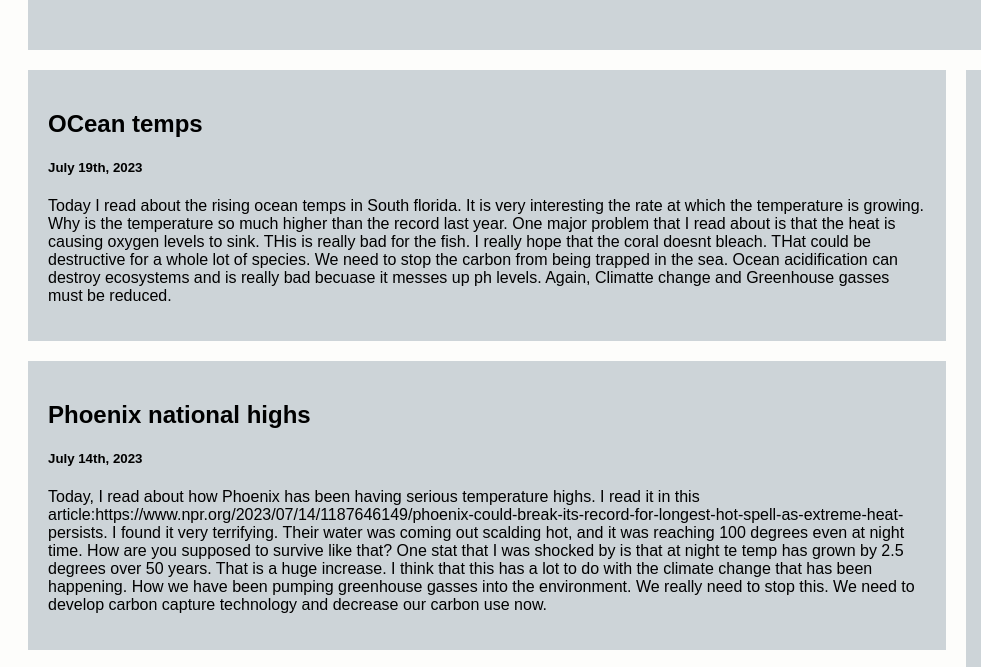
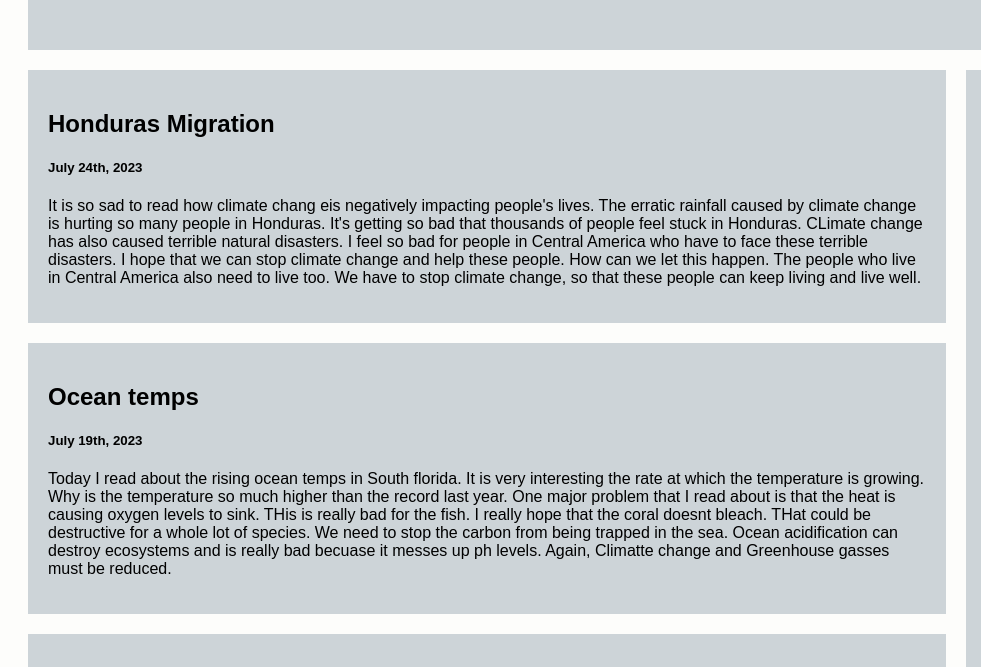
Before and after one commit to samipanyam/samipanyam.github.io, a plain HTML site: page index.html in a window 1280 px wide. Shown: the part 276-943 px from the top of the page, 0-981 px from the left. Drawn offline with Linux system fonts and the light colour scheme.

Commit message:
july 24rd

```diff
--- a/index.html
+++ b/index.html
@@ -12,7 +12,19 @@
 <div class="leftcolumn">
 
   <div class="card">
-    <h2>OCean temps</h2>
+    <h2>Honduras Migration</h2>
+    <h5>July 24th, 2023</h5>
+    <p>
+     It is so sad to read how climate chang eis negatively impacting people's lives. The erratic rainfall caused by climate change is hurting so many people in Honduras. It's getting so bad that thousands of people feel stuck in Honduras. CLimate change has also caused terrible natural disasters. I feel so bad for people in Central America who have to face these terrible disasters. I hope that we can stop climate change and help these people. How can we let this happen. The people who live in Central America also need to live too. We have to stop climate change, so that these people can keep living and live well.
+    </p>
+
+</div>
+
+
+
+
+  <div class="card">
+    <h2>Ocean temps</h2>
     <h5>July 19th, 2023</h5>
     <p>
       Today I read about the rising ocean temps in South florida. It is very interesting the rate at which the temperature is growing. Why is the temperature so much higher than the record last year. One major problem that I read about is that the heat is causing oxygen levels to sink. THis is really bad for the fish. I really hope that the coral doesnt bleach. THat could be destructive for a whole lot of species. We need to stop the carbon from being trapped in the sea. Ocean acidification can destroy ecosystems and is really bad becuase it messes up ph levels. Again, Climatte change and Greenhouse gasses must be reduced.
```
